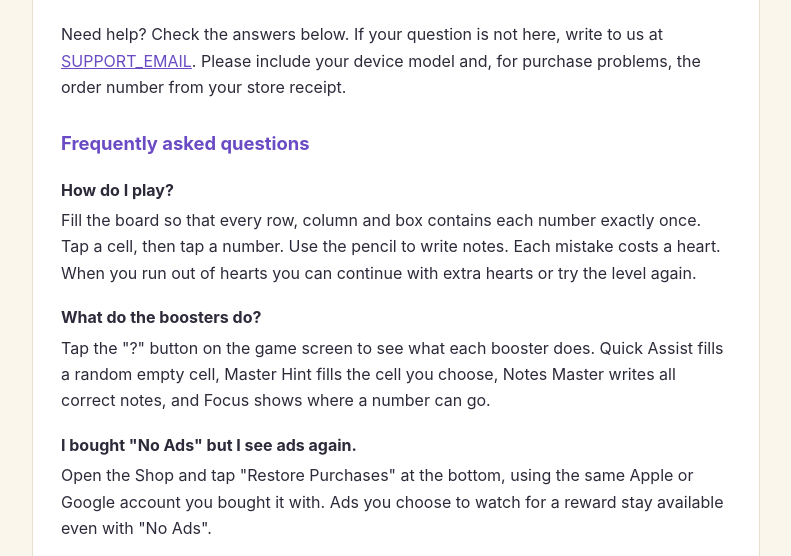
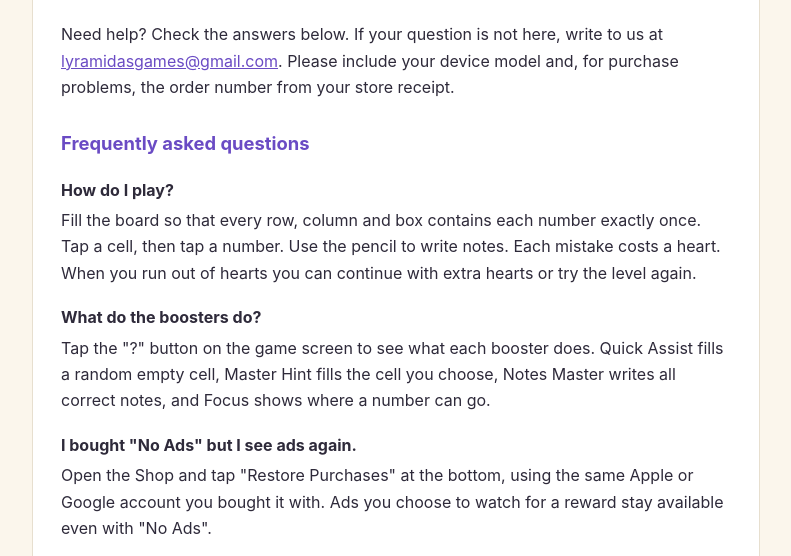
Before and after one commit to LyraMidasGames/LyraMidasSudoku, a plain HTML site: page support.html in a window 1280 px wide. Shown: the part 178-734 px from the top of the page, without its empty margins (244-1035 px from the left). Drawn offline with Linux system fonts and the light colour scheme.

Commit message:
Update support.html

```diff
--- a/support.html
+++ b/support.html
@@ -19,7 +19,7 @@
   <h1>Support</h1>
   <p class="meta">Lyra Midas Sudoku</p>
 
-  <p>Need help? Check the answers below. If your question is not here, write to us at <a href="mailto:SUPPORT_EMAIL">SUPPORT_EMAIL</a>. Please include your device model and, for purchase problems, the order number from your store receipt.</p>
+  <p>Need help? Check the answers below. If your question is not here, write to us at <a href="mailto:lyramidasgames@gmail.com">lyramidasgames@gmail.com</a>. Please include your device model and, for purchase problems, the order number from your store receipt.</p>
 
   <h2>Frequently asked questions</h2>
 
```
